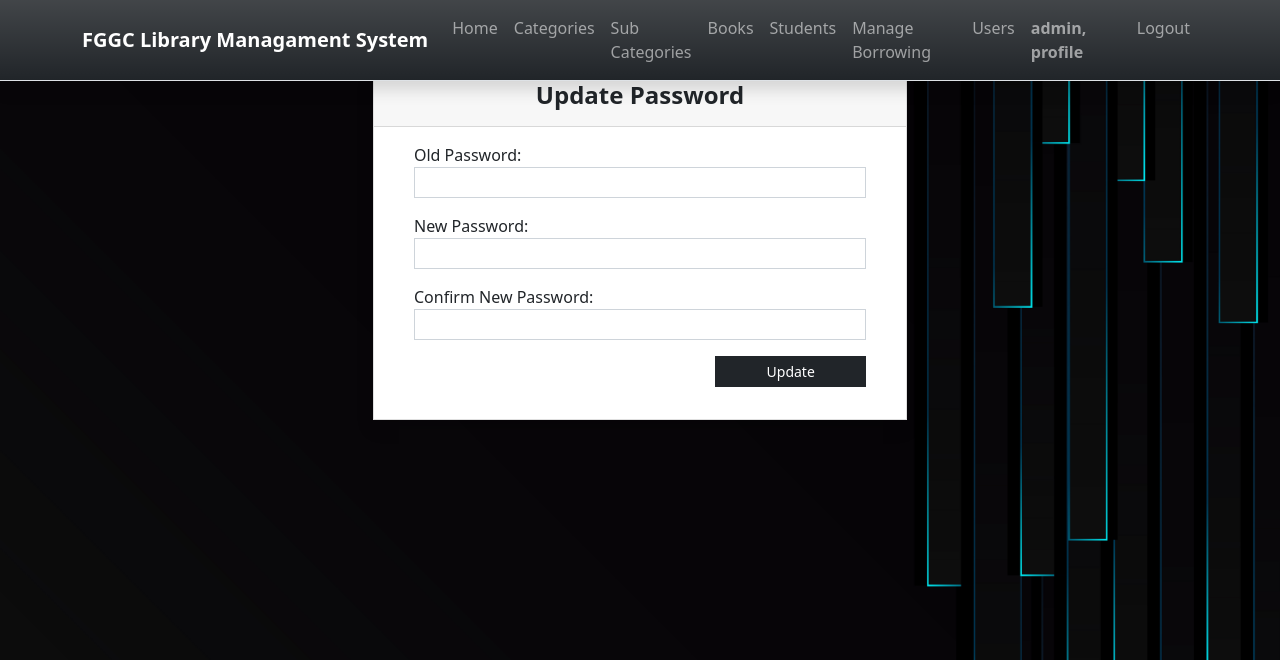
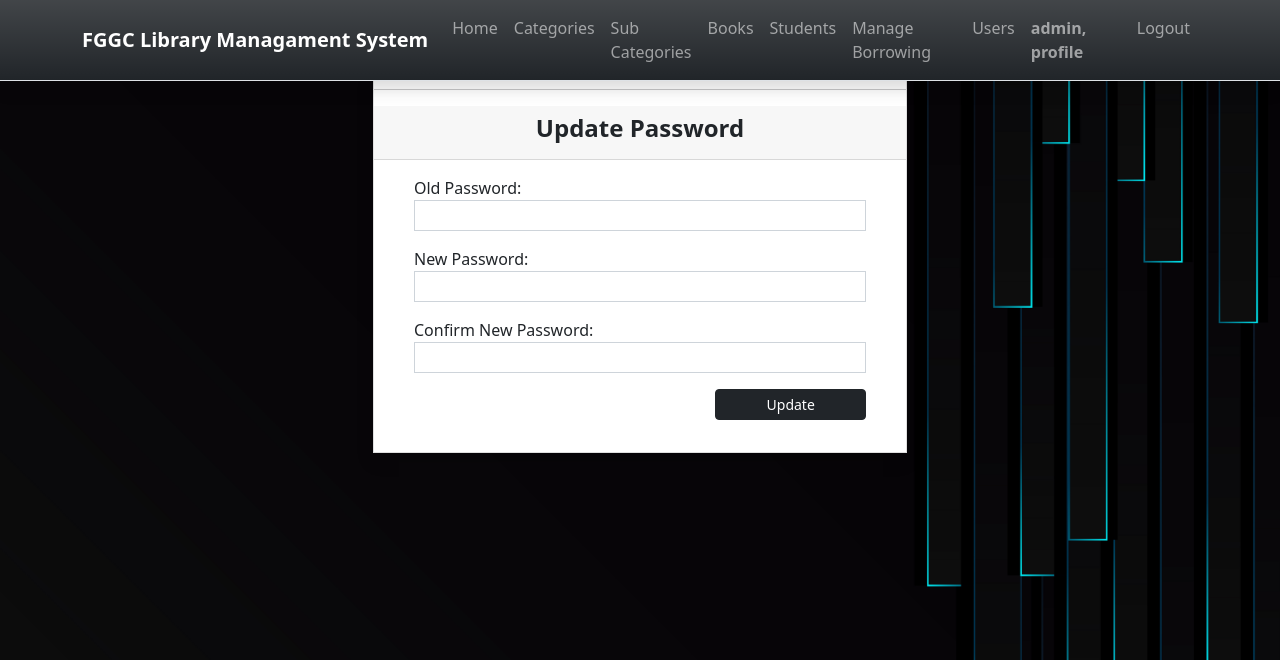
Before and after one commit to Saudii81/django_lms, a Django app: page /update_password in a window 1280 px wide. Shown: the top 660 px of the page. Run offline with Django 4.2, Linux system fonts and the light colour scheme; a user stored in the database is signed in; parts of the project's set-up code (start-up, migrations or seed data) failed here and were passed over; some libraries are stand-ins or nearby versions.

Commit message:
refactor

```diff
--- a/lmsApp/templates/update_password.html
+++ b/lmsApp/templates/update_password.html
@@ -8,6 +8,7 @@
     <div class="row justify-content-center">
         <div class="col-lg-6 col-md-8 col-sm-12 col-xs-12">
             <div class="card card-default rounded-0 shadow">
+                <hr>
                 <div class="card-header">
                     <h4 class="card-title text-center text-center"><b>Update Password</b></h4>
                 </div>
@@ -21,7 +22,7 @@
                                     {{ form.as_p }}
                                     <div class="form-group mb-3">
                                         <div class="d-flex w-100 justify-content-end">
-                                            <button class="btn btn-sm rounded-0 btn-dark col-4">
+                                            <button class="btn btn-sm rounded btn-dark col-4">
                                                     Update
                                                 </button>
                                         </div>
```
Also changed, not shown: db.sqlite3.
